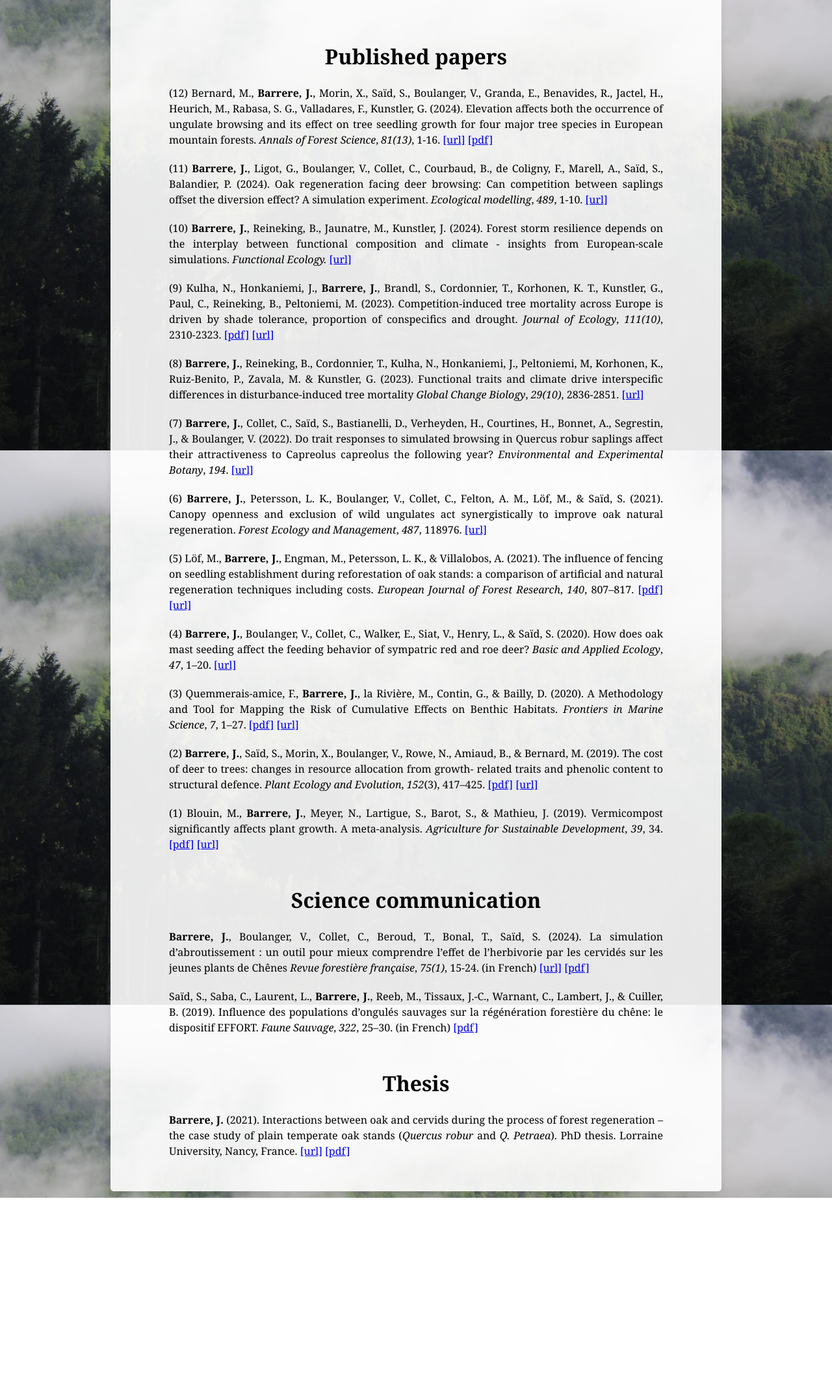
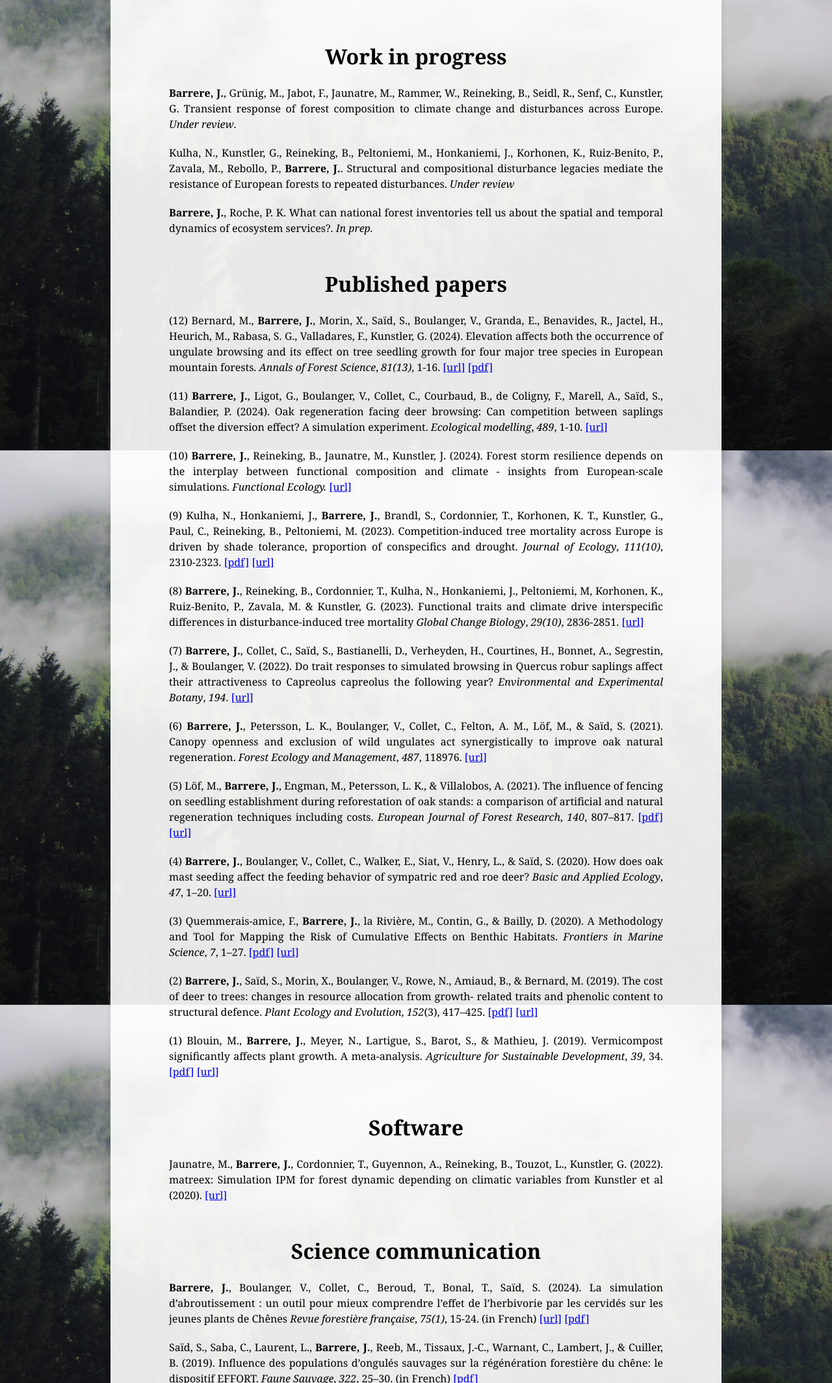
Before and after one commit to jbarrere3/jbarrere3.github.io, a plain HTML site: page publications.html in a window 1280 px wide. Shown: the part 160-2288 px from the top of the page at 65% size. Before the commit the page ends 2003 px from the top, so only its background shows below. Drawn offline with Linux system fonts and the light colour scheme.

Commit message:
Minor changes

```diff
--- a/publications.html
+++ b/publications.html
@@ -28,6 +28,24 @@
 
             <div class="text-content-justified">
 
+                <h1> Work in progress </h1>
+
+
+        <ul>
+            <li><b>Barrere, J.</b>, Grünig, M., Jabot, F., Jaunatre, M., Rammer, W., Reineking, B., Seidl, R.,
+                Senf, C., Kunstler, G. Transient response of forest composition to climate change and disturbances
+                across Europe. <i>Under review</i>.</li>
+
+            <li>Kulha, N., Kunstler, G., Reineking, B., Peltoniemi, M., Honkaniemi, J., Korhonen, K., Ruiz-Benito, P.,
+                Zavala, M., Rebollo, P., <b>Barrere, J.</b>. Structural and compositional disturbance legacies mediate
+                the resistance of European forests to repeated disturbances. <i>Under review</i></li>
+
+            <li><b>Barrere, J.</b>, Roche, P. K. What can national forest inventories tell us about the spatial and
+                temporal dynamics of ecosystem services?. <i>In prep.</i></li>
+
+        </ul>
+
+
                 <h1> Published papers </h1>
 
 
@@ -51,9 +69,7 @@
                 resilience depends on the interplay between functional composition and climate - insights
                 from European-scale simulations. <i>Functional Ecology.</i>
                 <a href="https://doi.org/10.1111/1365-2435.14489" target="_blank">[url]</a> </li>
-        </ul>
 
-        <ul>
             <li>(9) Kulha, N., Honkaniemi, J., <b>Barrere, J.</b>, Brandl, S., Cordonnier, T., Korhonen, K. T.,
                 Kunstler, G., Paul, C., Reineking, B., Peltoniemi, M. (2023). Competition-induced tree mortality
                 across Europe is driven by shade tolerance, proportion of conspecifics and drought. <i>Journal
@@ -65,49 +81,42 @@
                 drive interspecific differences in disturbance-induced tree mortality
                 <i>Global Change Biology</i>, <i>29(10)</i>, 2836-2851.
                 <a href="https://doi.org/10.1111/gcb.16630" target="_blank">[url]</a> </li>
-        </ul>
 
-
-        <ul>
-            <li>(7) <b>Barrere, J.</b>, Collet, C., Saïd, S., Bastianelli, D., Verheyden, H., Courtines, H., Bonnet, A.,
+           <li>(7) <b>Barrere, J.</b>, Collet, C., Saïd, S., Bastianelli, D., Verheyden, H., Courtines, H., Bonnet, A.,
                 Segrestin, J., & Boulanger, V. (2022). Do trait responses to simulated browsing in Quercus robur
                 saplings affect their attractiveness to Capreolus capreolus the following year?
                 <i>Environmental and Experimental Botany</i>, <i>194</i>.
                 <a href="https://doi.org/10.1016/j.envexpbot.2021.104743" target="_blank">[url]</a> </li>
-        </ul>
 
-        <ul>
             <li>(6) <b>Barrere, J.</b>, Petersson, L. K., Boulanger, V., Collet, C., Felton, A. M., Löf, M., & Saïd, S.
                 (2021). Canopy openness and exclusion of wild ungulates act synergistically to improve oak natural
                 regeneration. <i>Forest Ecology and Management</i>, <i>487</i>, 118976.
                 <a href="https://doi.org/10.1016/j.foreco.2021.118976" target="_blank">[url]</a> </li>
+
             <li>(5) Löf, M., <b>Barrere, J.</b>, Engman, M., Petersson, L. K., & Villalobos, A. (2021). The influence of
                 fencing on seedling establishment during reforestation of oak stands: a comparison of artificial and
                 natural regeneration techniques including costs. <i>European Journal of Forest Research</i>,
                 <i>140</i>, 807–817.
                 <a href="pdf/paper/Lof2021.pdf" target="_blank">[pdf]</a>
                 <a href="https://doi.org/10.1007/s10342-021-01369-w" target="_blank">[url]</a> </li>
-        </ul>
 
-        <ul>
             <li>(4) <b>Barrere, J.</b>, Boulanger, V., Collet, C., Walker, E., Siat, V., Henry, L., & Saïd, S. (2020).
                 How does oak mast seeding affect the feeding behavior of sympatric red and roe deer?
                 <i>Basic and Applied Ecology</i>, <i>47</i>, 1–20.
                 <a href="https://doi.org/10.1016/j.baae.2020.04.006" target="_blank">[url]</a> </li>
+
             <li>(3) Quemmerais-amice, F., <b>Barrere, J.</b>, la Rivière, M., Contin, G., & Bailly, D. (2020). A
                 Methodology and Tool for Mapping the Risk of Cumulative Effects on Benthic Habitats. <i>Frontiers
                     in Marine Science</i>, <i>7</i>, 1–27.
                     <a href="pdf/paper/Quemmerais2020.pdf" target="_blank">[pdf]</a>
                     <a href="https://doi.org/10.3389/fmars.2020.569205" target="_blank">[url]</a> </li>
-        </ul>
 
-
-        <ul>
             <li>(2) <b>Barrere, J.</b>, Saïd, S., Morin, X., Boulanger, V., Rowe, N., Amiaud, B., & Bernard, M. (2019).
                 The cost of deer to trees: changes in resource allocation from growth- related traits and phenolic
                 content to structural defence. <i>Plant Ecology and Evolution</i>, <i>152</i>(3), 417–425.
                 <a href="pdf/Barrere2019.pdf" target="_blank">[pdf]</a>
                 <a href="https://plecevo.eu/article/24658/" target="_blank">[url]</a> </li>
+
             <li>(1) Blouin, M., <b>Barrere, J.</b>, Meyer, N., Lartigue, S., Barot, S., & Mathieu, J. (2019). Vermicompost
                 significantly affects plant growth. A meta-analysis. <i>Agriculture for Sustainable Development</i>,
                 <i>39</i>, 34.
@@ -115,6 +124,14 @@
                 <a href="https://link.springer.com/article/10.1007/s13593-019-0579-x" target="_blank">[url]</a> </li>
         </ul>
 
+     <h1>Software</h1>
+
+    <ul>
+        <li> Jaunatre, M., <b>Barrere, J.</b>, Cordonnier, T., Guyennon, A., Reineking, B., Touzot, L., Kunstler, G. (2022).
+            matreex: Simulation IPM for forest dynamic depending on climatic variables from Kunstler et al (2020).
+        <a href="https://hal.science/hal-04453769/" target="_blank">[url]</a>
+        </li>
+    </ul>
 
     <h1>Science communication</h1>
 
@@ -126,8 +143,7 @@
         <a href="https://revueforestierefrancaise.agroparistech.fr/article/view/7991" target="_blank">[url]</a>
         <a href="https://revueforestierefrancaise.agroparistech.fr/article/view/7991/34692" target="_blank">[pdf]</a>
         </li>
-    </ul>
-    <ul>
+
         <li> Saïd, S., Saba, C., Laurent, L., <b>Barrere, J.</b>, Reeb, M., Tissaux, J.-C., Warnant, C., Lambert, J.,
             & Cuiller, B. (2019). Influence des populations d’ongulés sauvages sur la régénération forestière du chêne:
             le dispositif EFFORT. <i>Faune Sauvage</i>, <i>322</i>, 25–30. (in French)
```
Also changed, not shown: index.html (+2 -2 lines), projects.html (+3 -3 lines), resume.html (+7 -0 lines).
